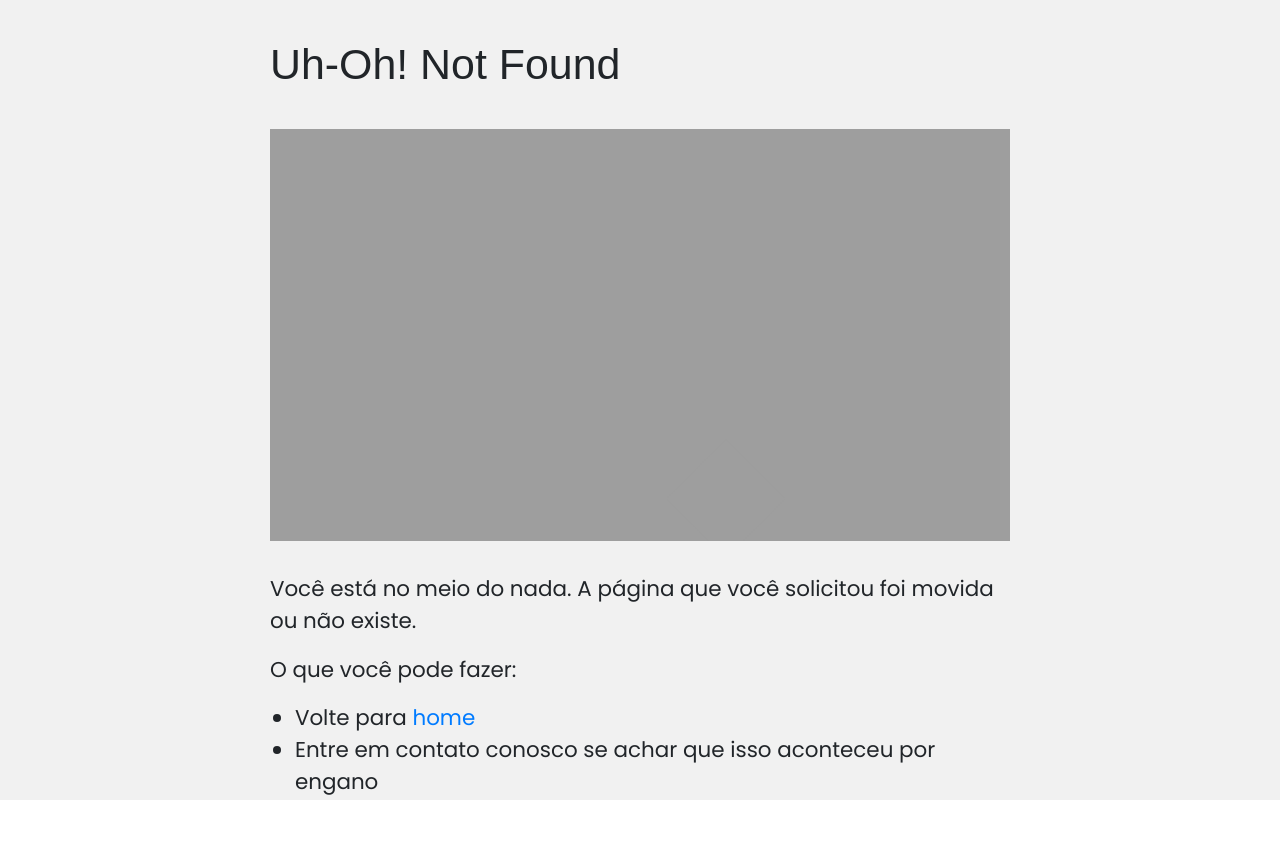
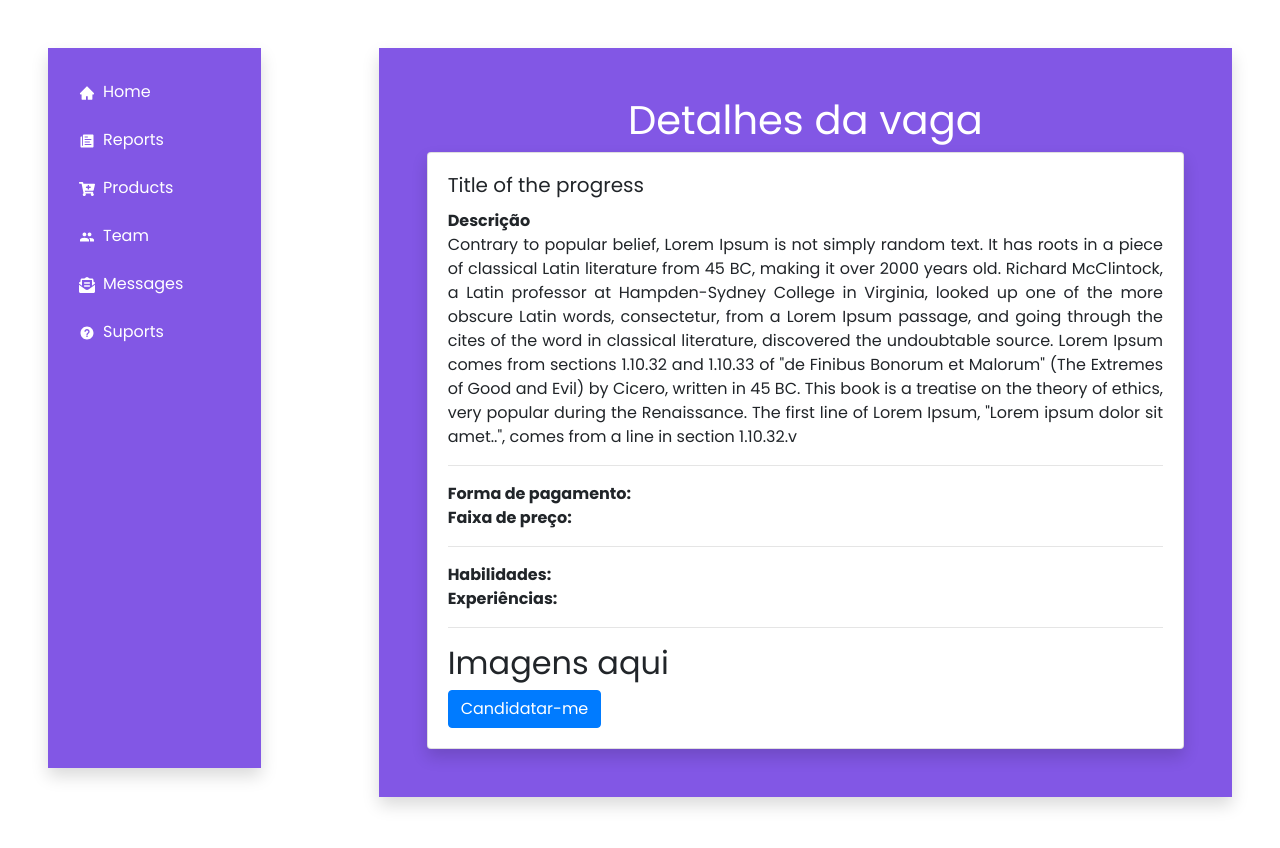
Before and after one commit to eulincon/communicart, a React (Create React App) app: page /vagas/1 in a window 1280 px wide. Built offline with nearby package versions, Linux system fonts and the light colour scheme.

Commit message:
Criação VagaPage e VagaDetails componet.
Mais algumas alterações básicas referênte à CSS global e modular em alguns componentes.

```diff
--- a/src/components/CardVaga/index.js
+++ b/src/components/CardVaga/index.js
@@ -1,7 +1,5 @@
 import React from 'react';
 import { Link } from 'react-router-dom';
-
-import './styles.css';
 
 const CardVaga = () => {
     return (
--- a/src/components/CardVaga/styles.css
+++ /dev/null
@@ -1,3 +0,0 @@
-/* .card-title, .card-text {
-    my
-} */
--- a/src/components/Sidebar/index.js
+++ b/src/components/Sidebar/index.js
@@ -2,17 +2,17 @@ import React from 'react';
 import { Link } from 'react-router-dom';
 import { SidebarData } from './SidebarData';
 
-import './styles.css';
+import style from './styles.module.css';
 
 
 const Sidebar = () => {
     return (
-        <div className="col-md-2 shadow m-5 fixed-top sidebar">
+        <div className={`col-md-2 shadow m-5 fixed-top ${style.sidebar}`}>
             <ul class="nav flex-column my-3">
                 {SidebarData.map((item, index) => {
                     return (
                         <li key={index} className={`${item.cName} nav-item`}>
-                            <Link to={item.path} className="nav-link">
+                            <Link to={item.path} className={`nav-link ${style.nav_link}`}>
                                 {item.icon}
                                 <span className="ml-2">{item.title}</span>
                             </Link>
--- a/src/components/Sidebar/styles.css
+++ b/src/components/Sidebar/styles.module.css
@@ -3,13 +3,13 @@
     background-color: var(--color-primary);
 }
 
-.nav-link {
+.nav_link {
     margin-top: 0.5rem;
     color: #fff;
     text-decoration: none;
 }
 
-.nav-link:hover {
+.nav_link:hover {
     background-color: var(--color-secondary);
     color: #fff;
 }
--- /dev/null
+++ b/src/components/VagaDetails/index.js
@@ -0,0 +1,35 @@
+import React from 'react';
+
+const VagaDetails = (props) => {
+    return (
+        <div className="shadow card">
+            <div className="card-body">
+                <h5 className="card-title">Title of the progress</h5>
+                <span className="font-weight-bold">Descrição</span>
+                <p className="card-text text-justify">Contrary to popular belief, Lorem Ipsum is not simply random text. It has roots in a piece of classical Latin literature from 45 BC, making it over 2000 years old. Richard McClintock, a Latin professor at Hampden-Sydney College in Virginia, looked up one of the more obscure Latin words, consectetur, from a Lorem Ipsum passage, and going through the cites of the word in classical literature, discovered the undoubtable source. Lorem Ipsum comes from sections 1.10.32 and 1.10.33 of "de Finibus Bonorum et Malorum" (The Extremes of Good and Evil) by Cicero, written in 45 BC. This book is a treatise on the theory of ethics, very popular during the Renaissance. The first line of Lorem Ipsum, "Lorem ipsum dolor sit amet..", comes from a line in section 1.10.32.v</p>
+                <hr />
+                <div>
+                    <span className="font-weight-bold">Forma de pagamento: </span>
+                </div>
+                <div>
+                    <span className="font-weight-bold">Faixa de preço: </span>
+                </div>
+                <hr />
+                <div>
+                    <span className="font-weight-bold">Habilidades: </span>
+                </div>
+                <div>
+                    <span className="font-weight-bold">Experiências: </span>
+                </div>
+                <hr />
+                <h2>Imagens aqui</h2>
+
+                <button className="btn btn-primary">Candidatar-me</button>
+
+
+            </div>
+        </div>
+    )
+};
+
+export default VagaDetails;
--- a/src/pages/Feed/index.js
+++ b/src/pages/Feed/index.js
@@ -2,7 +2,7 @@ import React from 'react';
 
 const Feed = () => {
     return (
-        <h1>This is Feed</h1>
+        <h1>This is Page Default</h1>
     );
 };
 
--- a/src/pages/PageDefaullt/index.js
+++ b/src/pages/PageDefaullt/index.js
@@ -4,12 +4,9 @@ import CardVaga from '../../components/CardVaga';
 import Main from '../../components/Main';
 import Sidebar from '../../components/Sidebar';
 
-import './styles.css';
-
 const PageDefault = ({children}) => {
     return (
-        <>
-            {/* <Menu /> */}
+        // {/* <Menu /> */}
         <div>
             <Sidebar/>
             <Main>
@@ -22,7 +19,6 @@ const PageDefault = ({children}) => {
                 <CardVaga />
             </Main>
         </div>
-        </>
     );
 };
 
--- /dev/null
+++ b/src/pages/VagaPage/index.js
@@ -0,0 +1,20 @@
+import React from 'react';
+import Main from '../../components/Main';
+import Sidebar from '../../components/Sidebar';
+
+import VagaDetails from '../../components/VagaDetails';
+
+const VagaPage = () => {
+    return (
+        <>
+            <Sidebar />
+            <Main>
+                {/* {children} */}
+                <h1 className="text-center text-white">Detalhes da vaga</h1>
+                <VagaDetails />
+            </Main>
+        </>
+    );
+};
+
+export default VagaPage;
--- a/src/routes.js
+++ b/src/routes.js
@@ -6,14 +6,16 @@ import Feed from './pages/Feed';
 import NotFoundPage from './pages/NotFoundPage';
 import PageDefault from './pages/PageDefaullt';
 import Payments from './pages/Payments';
+import VagaPage from './pages/VagaPage';
 
 function Routes() {
     return (
         <BrowserRouter>
             <Switch>
                 <Route path="/" component={Home} exact/>
-                <Route path="/feed" component={Feed} />
-                <Route path="/page-default" component={PageDefault}/>
+                <Route path="/feed" component={PageDefault} />
+                <Route path="/page-default" component={Feed} />
+                <Route path="/vagas/1" component={VagaPage}/>
                 <Route path="/payments" component={Payments}/>
                 <Route component={NotFoundPage} />
                 {/* <Redirect to="/404"/> */}
```
Also changed, not shown: src/pages/PageDefaullt/styles.css (deleted). Lines whose indentation alone changed are shown as unchanged.
